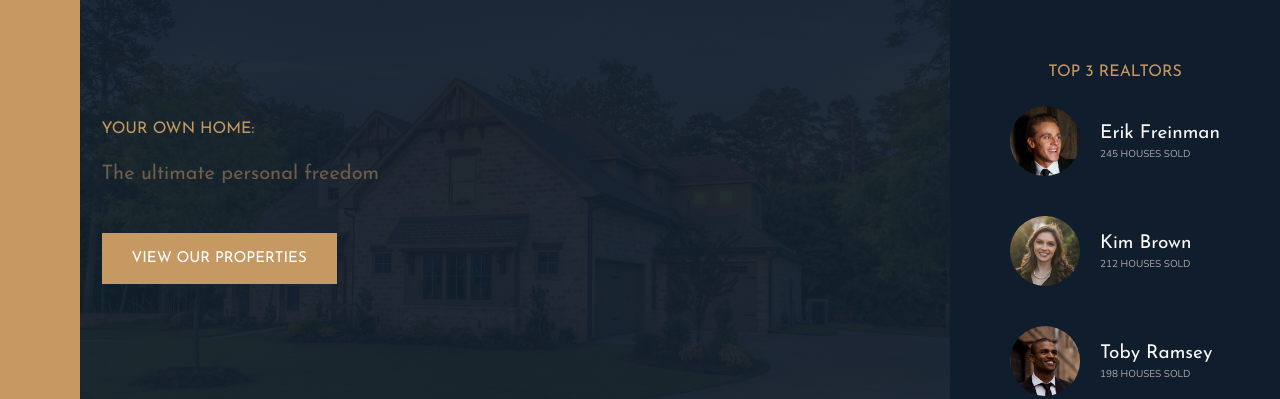
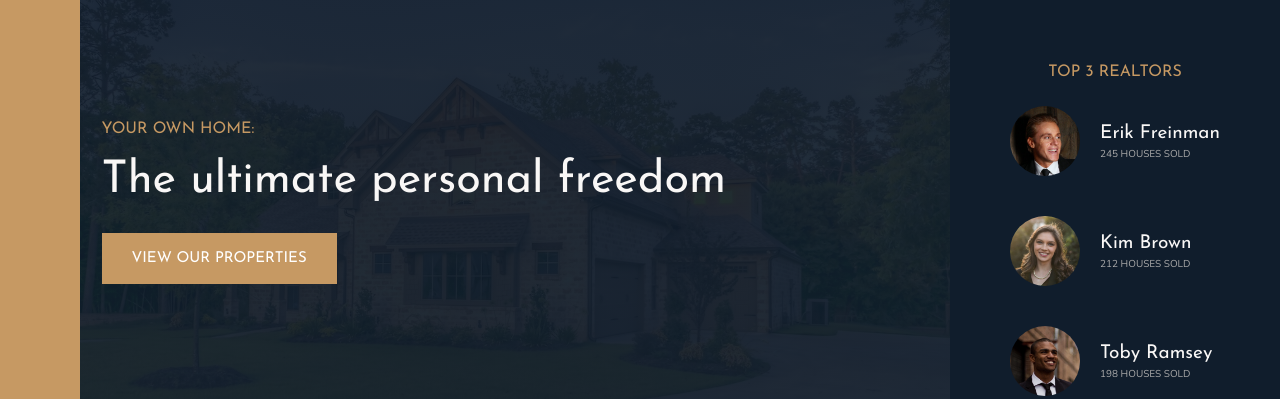
Before and after one commit to TomasDep/Nexter, a website: page index.html in a window 1280 px wide. Shown: the part 92-491 px from the top of the page. Drawn offline with nearby package versions, Linux system fonts and the light colour scheme; files that its build step writes are made by us from their sources.

Commit message:
[CHG] style heading-1

```diff
--- a/sass/_typography.scss
+++ b/sass/_typography.scss
@@ -5,6 +5,9 @@
 
 .heading-1 {
   @extend %heading;
+  font-size: 4.5rem;
+  color: $color-grey-light-1;
+  line-height: 1;
 }
 
 .heading-2 {
```
